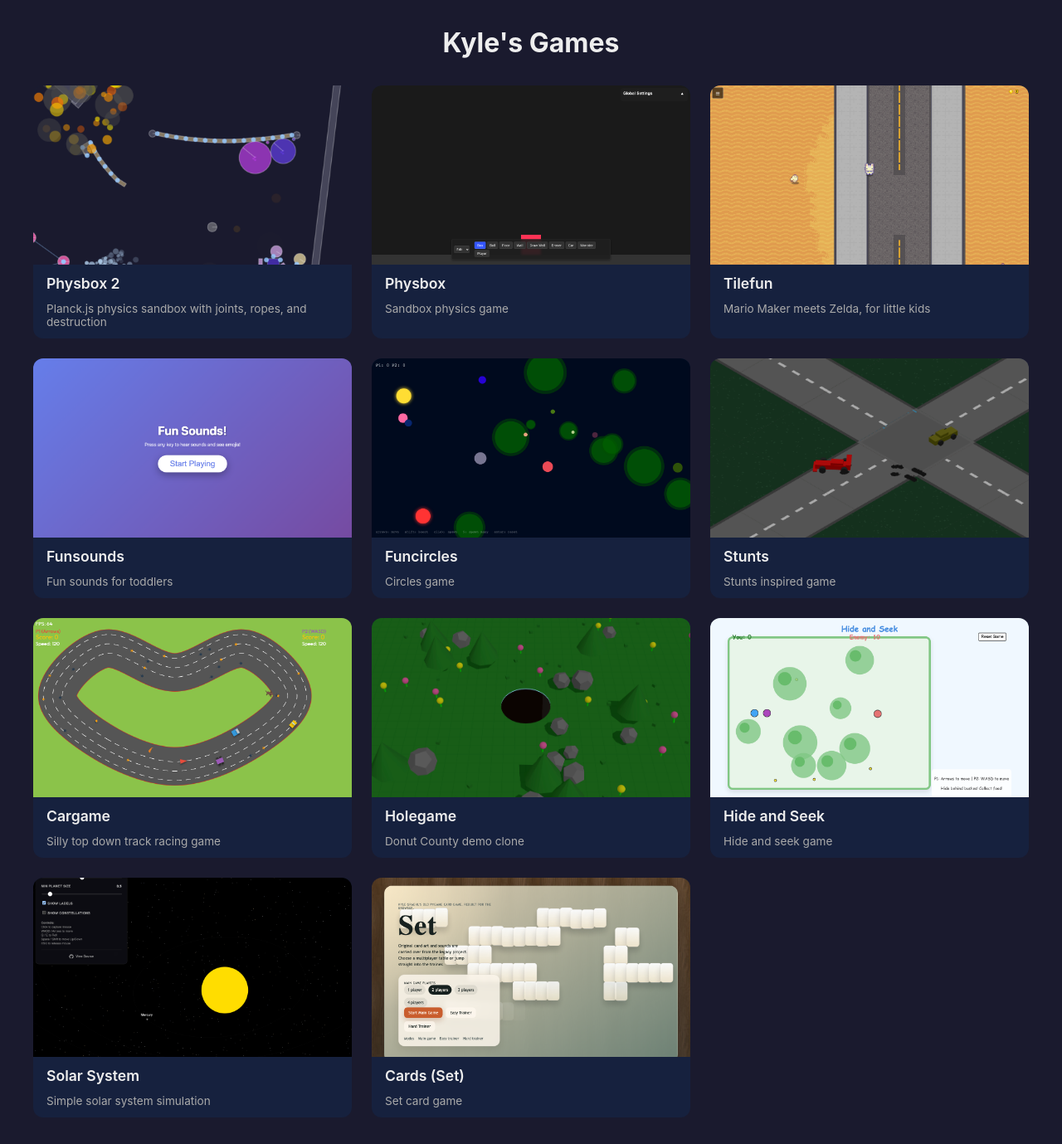
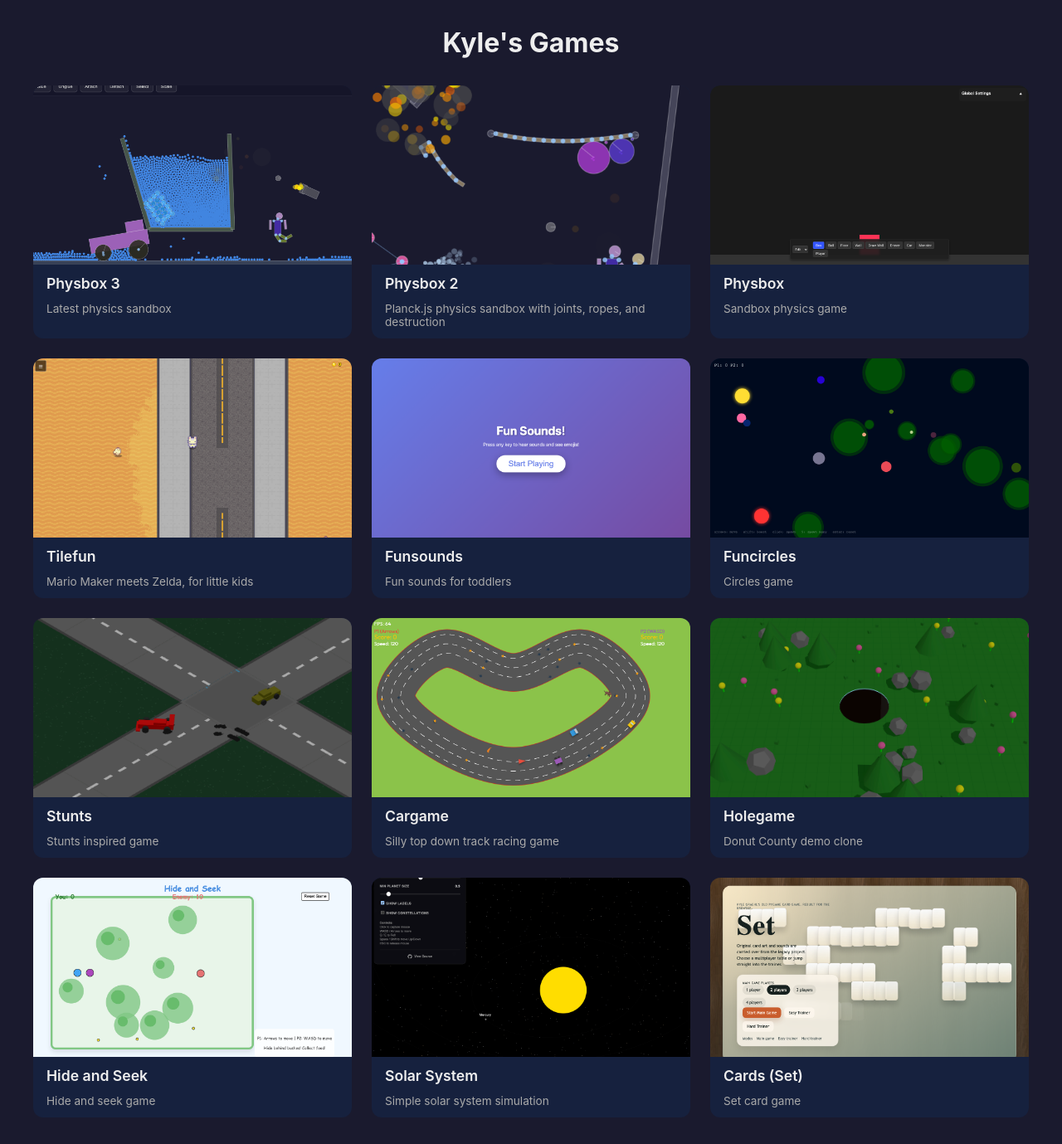
Before and after one commit to kzahel/kzahel.github.io, a Jekyll site: the page games/index.html, which Jekyll copies as it is, in a window 1280 px wide. Shown: the whole page at 83% size. Built offline with Jekyll 4.4.1, drawn with Linux system fonts in a browser that asks for light colours.

Commit message:
Add Physbox 3 screenshot and update games index
Co-Authored-By: Claude Opus 4.6 <noreply@anthropic.com>

```diff
--- a/games/index.html
+++ b/games/index.html
@@ -20,6 +20,14 @@ h1 { text-align: center; margin-bottom: 2rem; font-size: 2rem; }
 <body>
 <h1>Kyle's Games</h1>
 <div class="grid">
+
+<div class="card">
+  <a href="https://kzahel.com/physbox3">
+    <img src="screenshots/physbox3.png" alt="physbox3">
+    <div class="name">Physbox 3</div>
+    <div class="desc">Latest physics sandbox</div>
+  </a>
+</div>
 
 <div class="card">
   <a href="/physbox2/">
```
Also changed, not shown: games/screenshots/physbox3.png (added).
